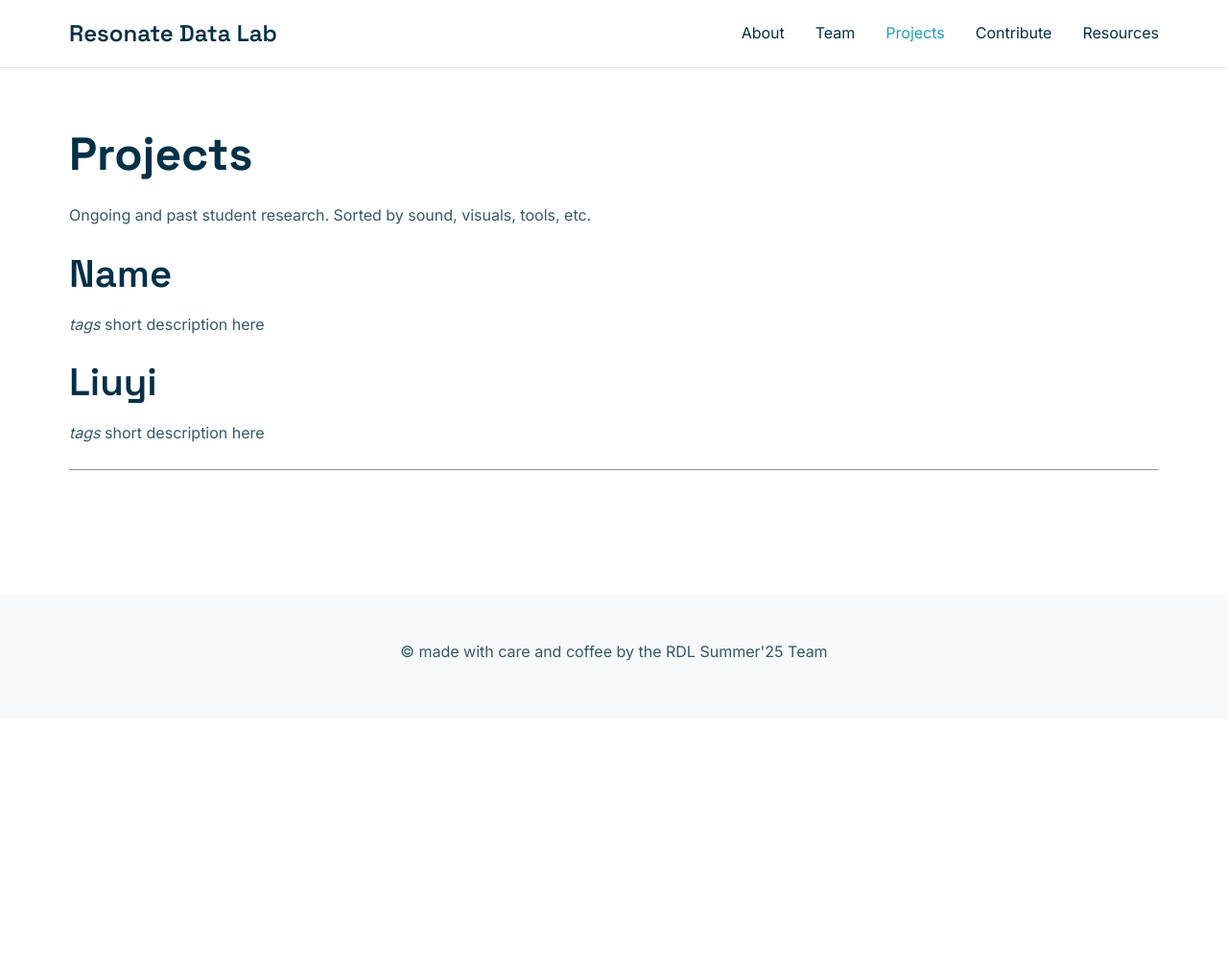
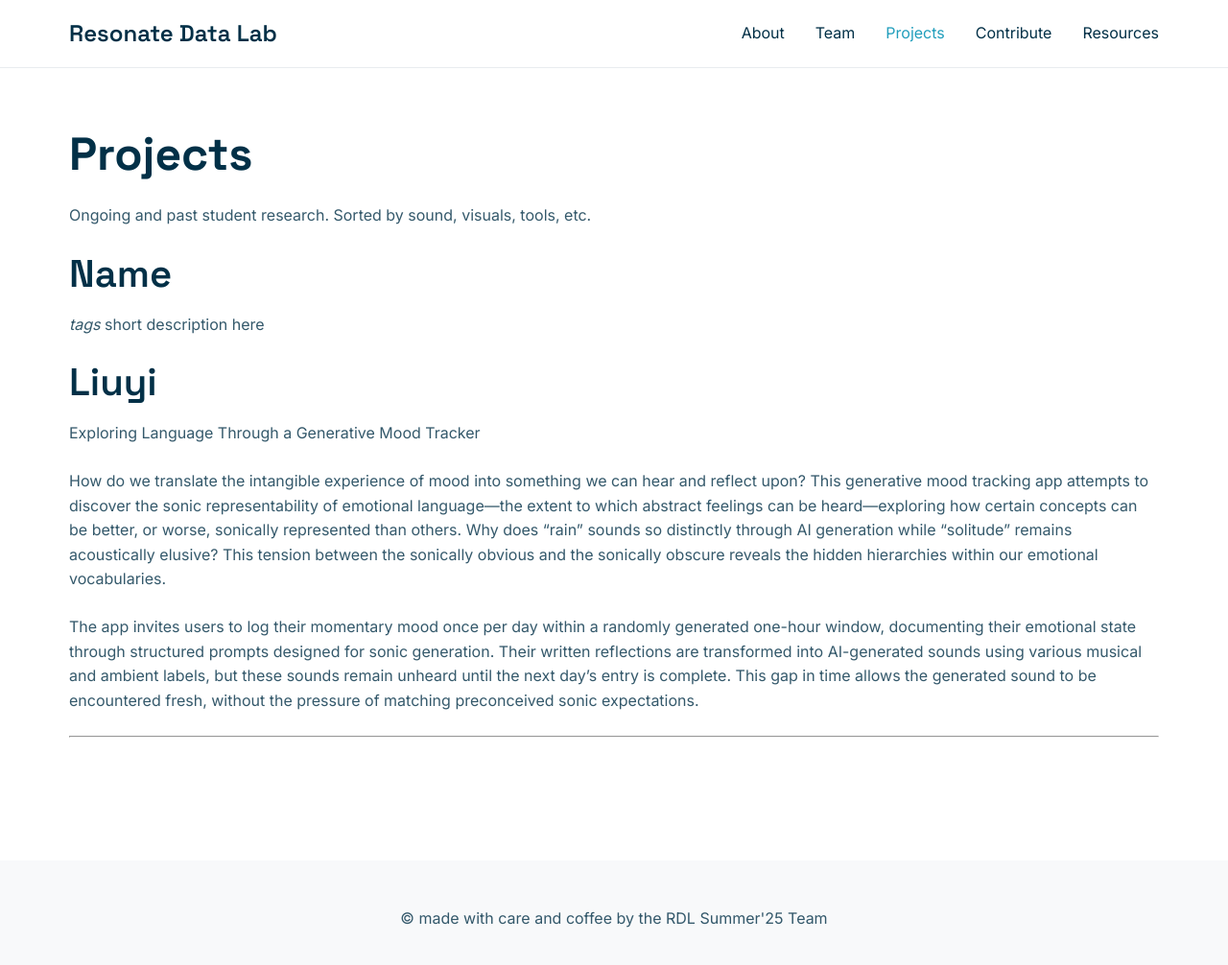
Before and after one commit to a421loop/Resonate-Data-Lab-Website-STRUCTURE, a Jekyll site: the page built from Projects/index.md, in a window 1280 px wide and 1027 px high. Shown: the top 1006 px of the window at 96% size. Built offline with Jekyll 4.4.1, drawn with Linux system fonts in a browser that asks for light colours.

Commit message:
Update index.md

```diff
--- a/Projects/index.md
+++ b/Projects/index.md
@@ -12,7 +12,10 @@ Ongoing and past student research. Sorted by sound, visuals, tools, etc.
 short description here
 
 ## Liuyi
-*tags*
-short description here
+Exploring Language Through a Generative Mood Tracker
+
+How do we translate the intangible experience of mood into something we can hear and reflect upon? This generative mood tracking app attempts to discover the sonic representability of emotional language—the extent to which abstract feelings can be heard—exploring how certain concepts can be better, or worse, sonically represented than others. Why does "rain" sounds so distinctly through AI generation while "solitude" remains acoustically elusive? This tension between the sonically obvious and the sonically obscure reveals the hidden hierarchies within our emotional vocabularies.
+
+The app invites users to log their momentary mood once per day within a randomly generated one-hour window, documenting their emotional state through structured prompts designed for sonic generation. Their written reflections are transformed into AI-generated sounds using various musical and ambient labels, but these sounds remain unheard until the next day's entry is complete. This gap in time allows the generated sound to be encountered fresh, without the pressure of matching preconceived sonic expectations.
 
 ---
```
